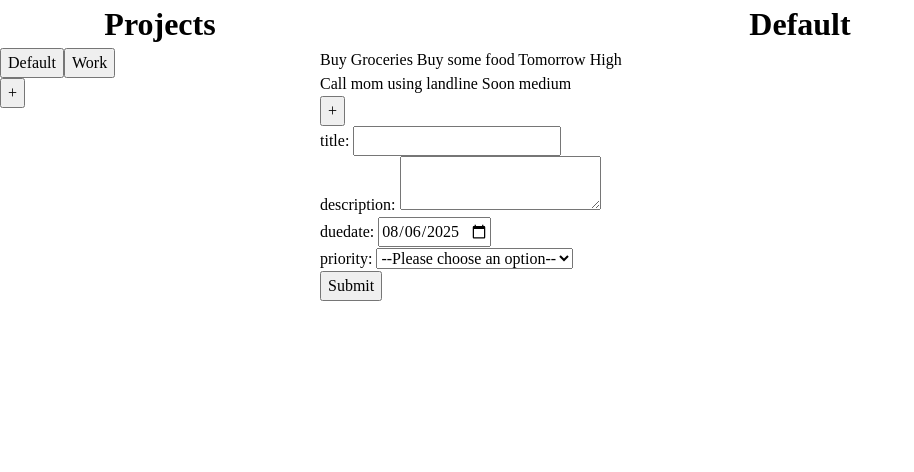
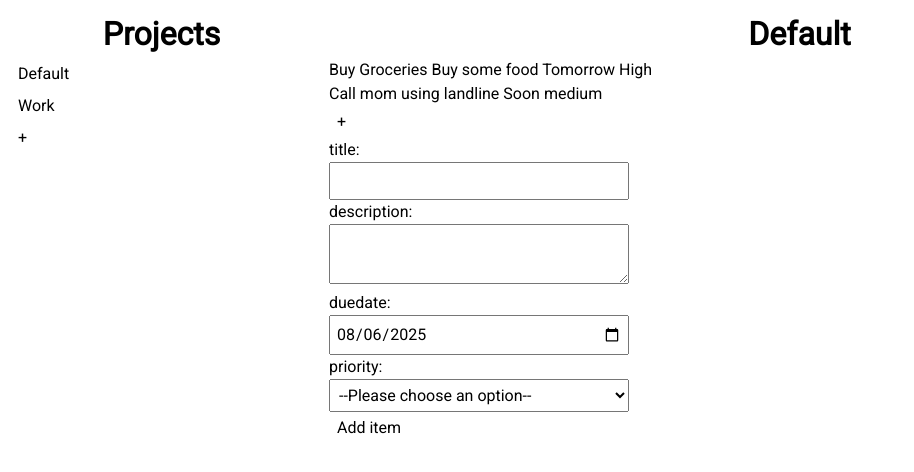
Before and after one commit to wvictor14/top-fsj-todolist, a website built with webpack: page src/template.html in a window 1280 px wide. Shown: the whole page, without its empty margins (0-914 px from the left). Built offline with nearby package versions, Linux system fonts and the light colour scheme.

Commit message:
add some minimal css

```diff
--- a/src/dom.js
+++ b/src/dom.js
@@ -139,7 +139,7 @@ export function initializeAddProjectButton(projects, switchProjectFunc) {
       // Cancel the default action, if needed
       event.preventDefault();
       // Trigger the button element with a click
-      btn.click();
+      btnAddProject.click();
 
     }
   });
--- a/src/styles.css
+++ b/src/styles.css
@@ -1,9 +1,18 @@
 @import url(reset.css);
 @import url('https://fonts.googleapis.com/css2?family=Roboto&display=swap');
 
+html, body, html * {
+  font-family: 'Roboto', sans-serif;
+}
+
 .main {
+  margin: 2px;
   display: grid;
   grid-template-columns: 1fr 3fr;
+}
+.sidebar,
+.content {
+  padding: 8px;
 }
 .sidebar > h1 {
   text-align: center;
@@ -15,3 +24,47 @@
 .hidden {
   display: none;
 }
+
+/* sidebar */
+.sidebar,
+.projects {
+  display: flex;
+  flex-direction: column; /* This is the default, but explicitly setting it is good practice */
+  flex-wrap: wrap; /* Allows items to wrap to the next row if they exceed container width */
+}
+
+.projects > * {
+  text-align: left;
+}
+
+/* make the form inputs stretch to fill the width of it's parent div */
+form {
+  width: 100%;
+  max-width: 300px;
+  padding: 0 0px;
+}
+
+input,
+textarea,
+select {
+  width: 100%;
+  padding: 5px;
+  margin: 0;
+  box-sizing: border-box;
+}
+
+button {
+  border-radius: 8px;
+  text-align: left;
+  margin: 2px 0px;
+  padding: 2px 8px;
+  border: none; /* Removes the border */
+  background-color: #9e9e9e00; /* Makes the background completely transparent */
+  outline: none; /* Removes the outline that appears on focus for accessibility */
+}
+
+button:hover {
+  opacity: 1;
+  background-color: #dfdfdf; /* Green */
+  color: rgb(0, 0, 0);
+}
--- a/src/template.html
+++ b/src/template.html
@@ -44,7 +44,7 @@
               <option value="high">High</option>
             </select>
           </p>
-          <button type="submit" id="submit_todo">Submit</button>
+          <button type="submit" id="submit_todo">Add item</button>
         </form>
 
       </div>
```
